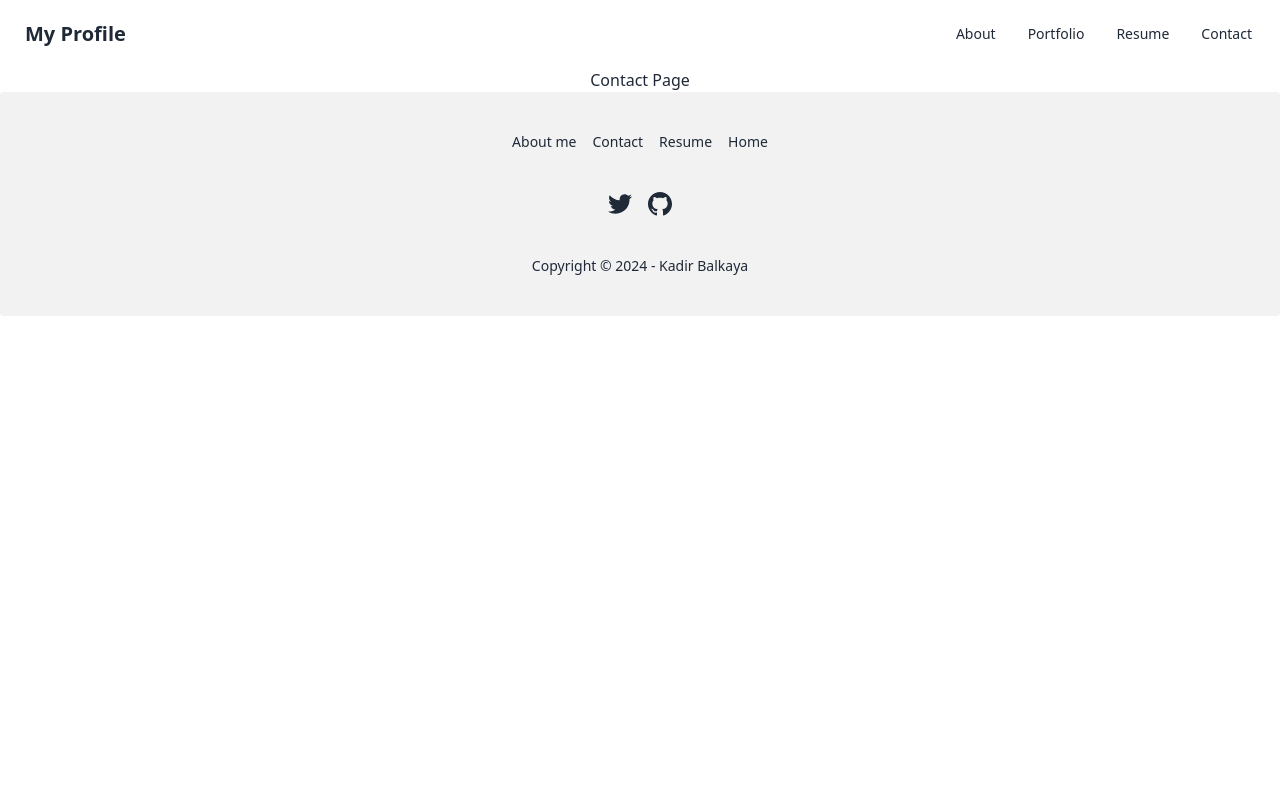
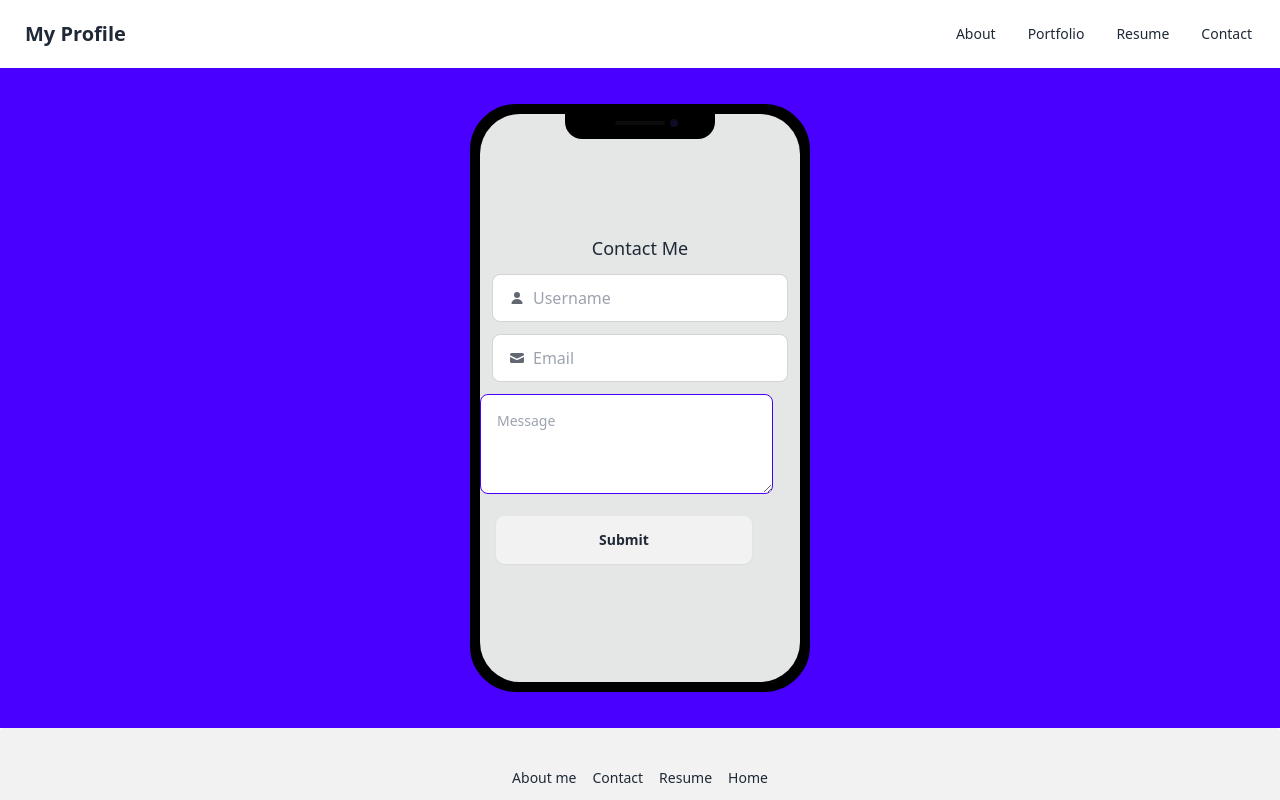
Before and after one commit to kadirbalkaya10/Challange20-ReactPortfolio, a React (Vite) app: page /contact in a window 1280 px wide. Shown: the top 800 px of the page. Built offline with nearby package versions, Linux system fonts and the light colour scheme.

Commit message:
Contact page created

```diff
--- a/src/pages/Contact.jsx
+++ b/src/pages/Contact.jsx
@@ -1,5 +1,90 @@
+import { useState } from "react";
+
 const Contact = () => {
-  return <div className='div'>Contact Page</div>;
+  const [username, setUsername] = useState("");
+  const [email, setEmail] = useState("");
+  const [message, setMessage] = useState("");
+  const [errorMessage, setErrorMessage] = useState("");
+
+  const handleSubmit = (e) => {
+    e.preventDefault();
+
+    // Check if any field is empty
+    if (!username || !email || !message) {
+      setErrorMessage("Please fill, cannot leave empty");
+      return;
+    }
+
+    // If all fields are filled, show an alert
+    alert("Form submitted successfully!");
+
+    // Clear the form fields after submission
+    setUsername("");
+    setEmail("");
+    setMessage("");
+  };
+
+  return (
+    <div className='bg-primary w-full flex justify-center'>
+      <div className='mockup-phone border-primary m-8 '>
+        <div className='camera'></div>
+        <div className='display'>
+          <div className='artboard artboard-demo phone-1'>
+            <h1 className='text-lg'>Contact Me</h1>
+            {errorMessage && <p className='text-red-500'>{errorMessage}</p>}
+            <form onSubmit={handleSubmit}>
+              <label className='input input-bordered flex items-center gap-2 m-3'>
+                <svg
+                  xmlns='http://www.w3.org/2000/svg'
+                  viewBox='0 0 16 16'
+                  fill='currentColor'
+                  className='w-4 h-4 opacity-70'>
+                  <path d='M8 8a3 3 0 1 0 0-6 3 3 0 0 0 0 6ZM12.735 14c.618 0 1.093-.561.872-1.139a6.002 6.002 0 0 0-11.215 0c-.22.578.254 1.139.872 1.139h9.47Z' />
+                </svg>
+                <input
+                  type='text'
+                  className='grow'
+                  placeholder='Username'
+                  value={username}
+                  onChange={(e) => setUsername(e.target.value)}
+                />
+              </label>
+              <label className='input input-bordered flex items-center gap-2 m-3'>
+                <svg
+                  xmlns='http://www.w3.org/2000/svg'
+                  viewBox='0 0 16 16'
+                  fill='currentColor'
+                  className='w-4 h-4 opacity-70'>
+                  <path d='M2.5 3A1.5 1.5 0 0 0 1 4.5v.793c.026.009.051.02.076.032L7.674 8.51c.206.1.446.1.652 0l6.598-3.185A.755.755 0 0 1 15 5.293V4.5A1.5 1.5 0 0 0 13.5 3h-11Z' />
+                  <path d='M15 6.954 8.978 9.86a2.25 2.25 0 0 1-1.956 0L1 6.954V11.5A1.5 1.5 0 0 0 2.5 13h11a1.5 1.5 0 0 0 1.5-1.5V6.954Z' />
+                </svg>
+                <input
+                  type='text'
+                  className='grow'
+                  placeholder='Email'
+                  value={email}
+                  onChange={(e) => setEmail(e.target.value)}
+                />
+              </label>
+              <textarea
+                name='textarea'
+                className='textarea textarea-primary textarea-md w-11/12 h-1/3 max-w-xs'
+                placeholder='Message'
+                value={message}
+                onChange={(e) => setMessage(e.target.value)}></textarea>
+              <input
+                name='submit'
+                type='submit'
+                value='Submit'
+                className='btn btn-wide m-4'
+                placeholder='Submit'
+              />
+            </form>
+          </div>
+        </div>
+      </div>
+    </div>
+  );
 };
 
 export default Contact;
```
